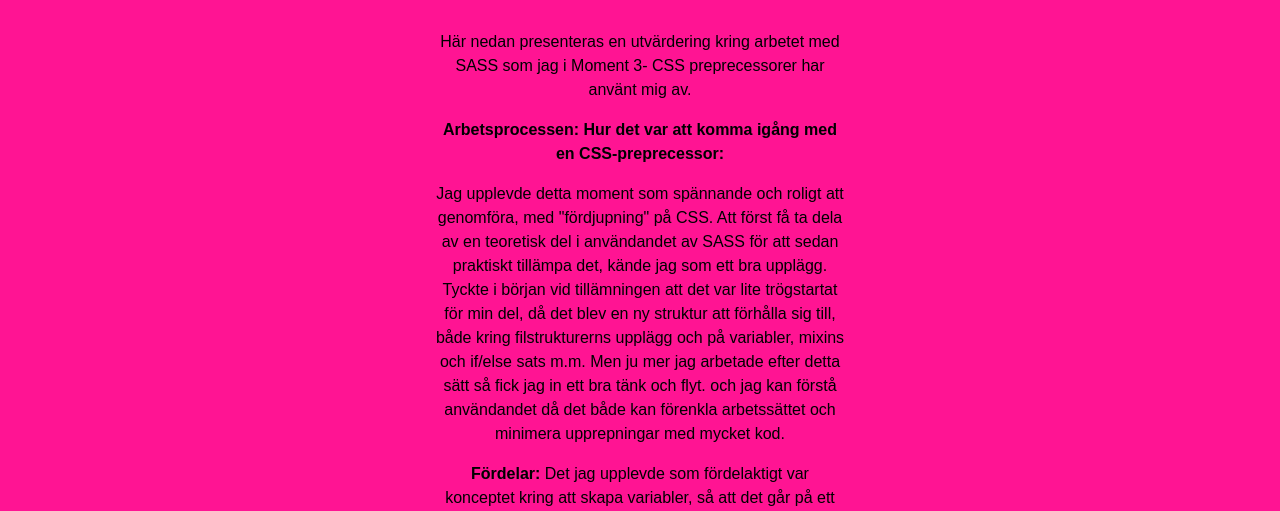
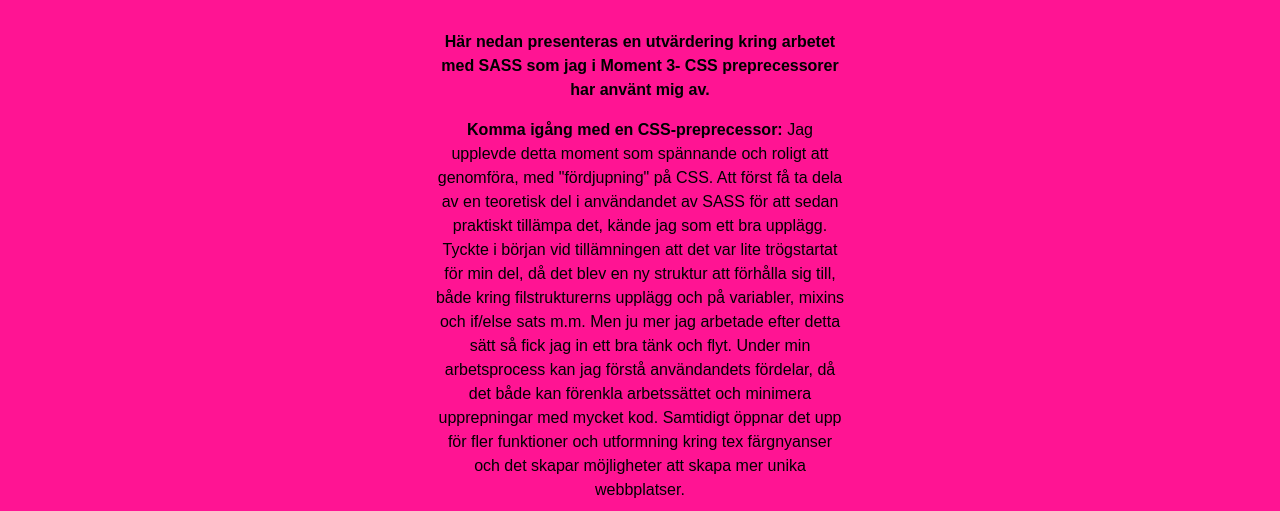
Before and after one commit to thne1900/moment3-cssprepropessorer, a website built with Parcel: page src/sass.html in a window 1280 px wide. Shown: the part 246-757 px from the top of the page. Built offline with nearby package versions, Linux system fonts and the light colour scheme.

Commit message:
Kommenterade och strukturerade filen.

```diff
--- a/src/sass.html
+++ b/src/sass.html
@@ -3,14 +3,14 @@
 <head>
 <meta charset="UTF-8">
 <meta name="viewport" content="width=device-width, initial-scale=1.0">
-<meta name="description" content="Undersidan Sass"><!--keywords for search engines-->
-<link rel="stylesheet" href="styles/main.scss"><!--Link to the page's css file-->
+<meta name="description" content="Undersidan Sass, innehållande utvärdering på andvändningen kring Sass."><!--keywords for search engines-->
+<link rel="stylesheet" href="styles/main.scss"><!--Link to the page's scss file-->
 <title>Sass</title>
 <script src="js/main.js" type="module"></script><!--Linked javascript file-->
 </head>
 <body>
 <header id="header">
-<nav id="menu-responsive">
+<nav id="menu-responsive"><!--Navigation menu-->
     <div id="menu-hamburger" class="menu-hamburger">
     <span class="row"></span>
     <span class="row"></span>
@@ -25,22 +25,23 @@
     </ul>
 </nav>
     </header>
-
-    <div class="grid-container">
-    <article class="sass">
+    <div class="grid-container"><!--Div element with a grid container.-->
+    <article class="sass"><!--The text content of the page-->
     <h1>Sass:</h1>
-    <p>Här nedan presenteras en utvärdering kring arbetet med SASS som jag i Moment 3- CSS preprecessorer
-        har använt mig av.</p>
-    <p><strong>Arbetsprocessen: Hur det var att komma igång med en CSS-preprecessor:</strong></p>
+    <p><strong>Här nedan presenteras en utvärdering kring arbetet med SASS som jag i Moment 3- CSS preprecessorer
+        har använt mig av.</strong></p>
+    <p><strong>Komma igång med en CSS-preprecessor:</strong>
         Jag upplevde detta moment som spännande och roligt att genomföra, med "fördjupning" på CSS.
         Att först få ta dela av en teoretisk del i användandet av SASS för att sedan praktiskt tillämpa det, kände jag som ett bra upplägg.
         Tyckte i början vid tillämningen att det var lite trögstartat för min del, då det blev en ny struktur att förhålla sig till, både kring
         filstrukturerns upplägg och på variabler, mixins och if/else sats m.m. Men ju mer jag arbetade efter detta sätt så fick jag in ett bra tänk och flyt.
-         och jag kan förstå användandet då det både kan förenkla arbetssättet och minimera upprepningar med mycket kod.
+        Under min arbetsprocess kan jag förstå användandets fördelar, då det både kan förenkla arbetssättet och minimera upprepningar med mycket kod.
+        Samtidigt öppnar det upp för fler funktioner och utformning kring tex färgnyanser och det skapar möjligheter att skapa mer unika webbplatser.</p>
     <p><strong>Fördelar:</strong> Det jag upplevde som fördelaktigt var konceptet kring att skapa variabler,
         så att det går på ett smidigt sätt att täcka många element och därmed kunna ändra eller justera på ett enkelt sätt.
         Detta tänker jag kan vara användbart i stora projekt där mycket kod kan finnas. Även att kunna tillämpa en filstruktur
-    med partials tyckte jag var smidigt att arbeta med. Det blir mer överskådligt och tydligare att hitta, då kodblocken blev mer uppdelade. </p>
+    med partials tyckte jag var smidigt att arbeta med. Det blir mer överskådligt och tydligare att hitta, då kodblocken blev mer uppdelade.
+    Praktiskt också att det blev tydliga indikationer på när det blev fel i koden för att kunna se vad felet kunde bero på.</p>
     <p><strong>Nackdelar:</strong> Det jag kom att tänka på var att innan man fick in tänket kring partials och hur man skulle
         strukturera sin kod i de olika filerna kändes deet lite rörigt och många saker att hålla koll på.
         Men efter hand när man blev bekväm i upplägget flöt det på bra.</p>
@@ -51,6 +52,6 @@
         <p>Thne1900</p>
         <p>VT 2025</p>
         </footer>
-        </body>
+    </div>
     </body>
     </html>
```
